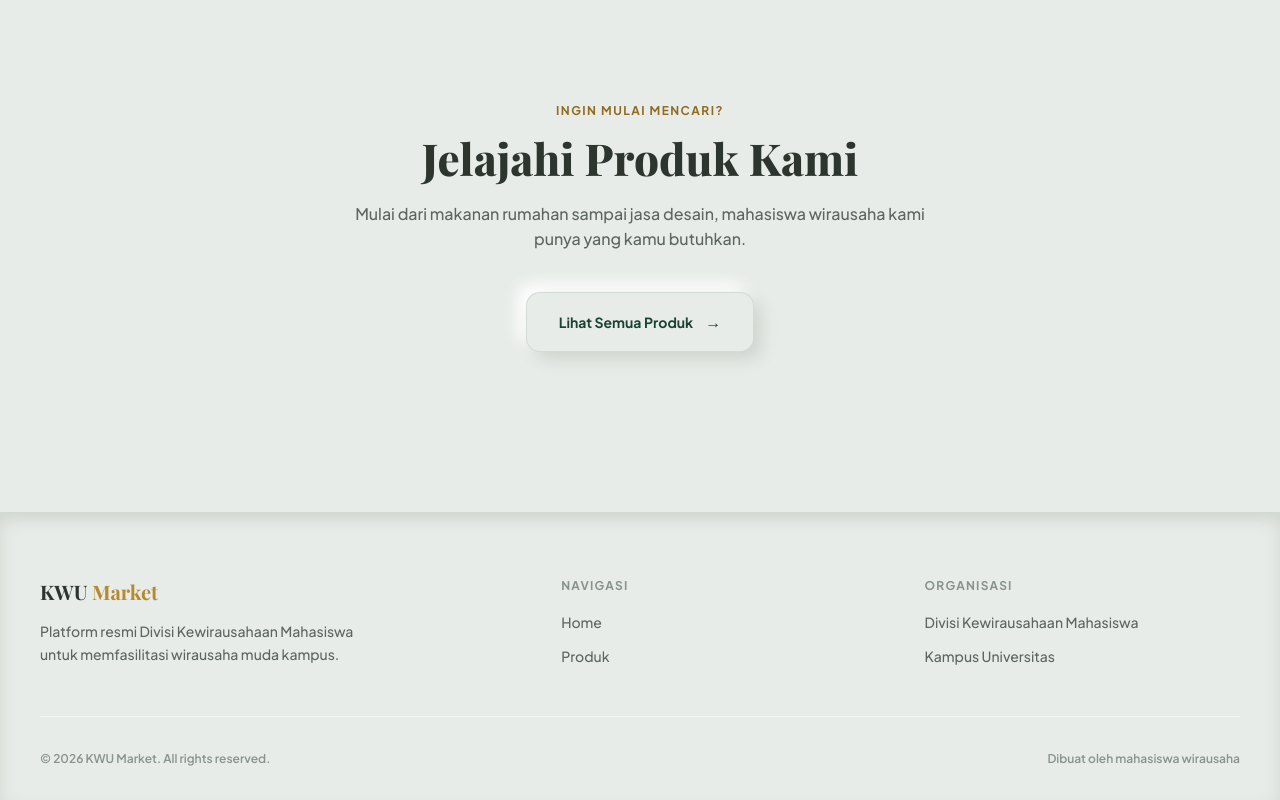
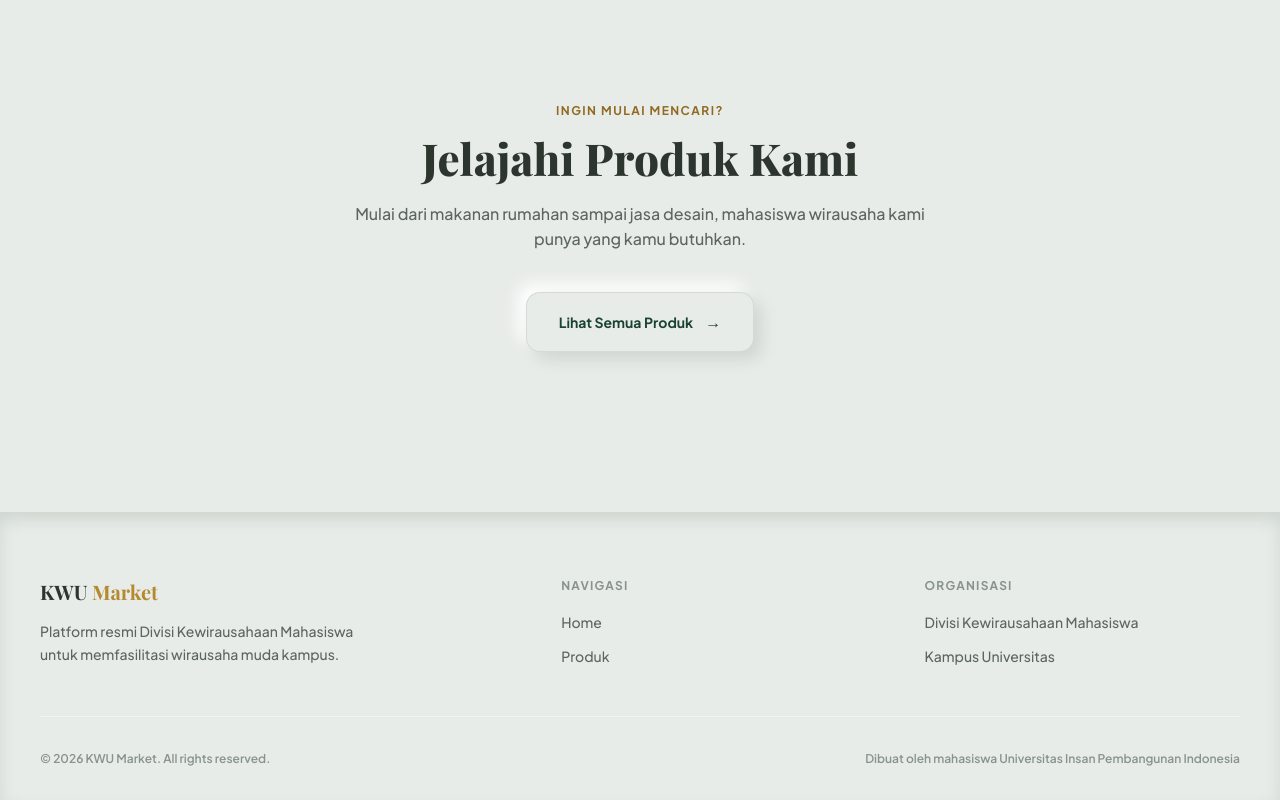
Before and after one commit to mhmdrhndev/KWU-Market, a plain HTML site: page index.html in a window 1280 px wide. Shown: the part 1589-2389 px from the top of the page. Drawn offline with nearby package versions, Linux system fonts and the light colour scheme; a web font is replaced by a local one.

Commit message:
chore: update developer credit in footer on index and products pages

```diff
--- a/index.html
+++ b/index.html
@@ -184,7 +184,7 @@
 
       <div class="footer__bottom">
         <span>&copy; 2026 KWU Market. All rights reserved.</span>
-        <span>Dibuat oleh mahasiswa wirausaha</span>
+        <span>Dibuat oleh mahasiswa Universitas Insan Pembangunan Indonesia</span>
       </div>
     </div>
   </footer>
```
Also changed, not shown: products.html (+1 -1 lines).
